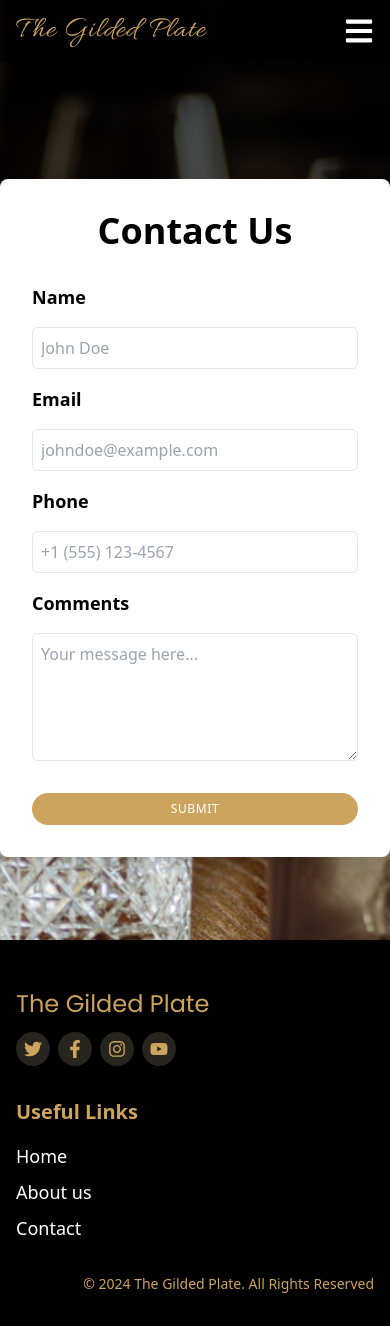
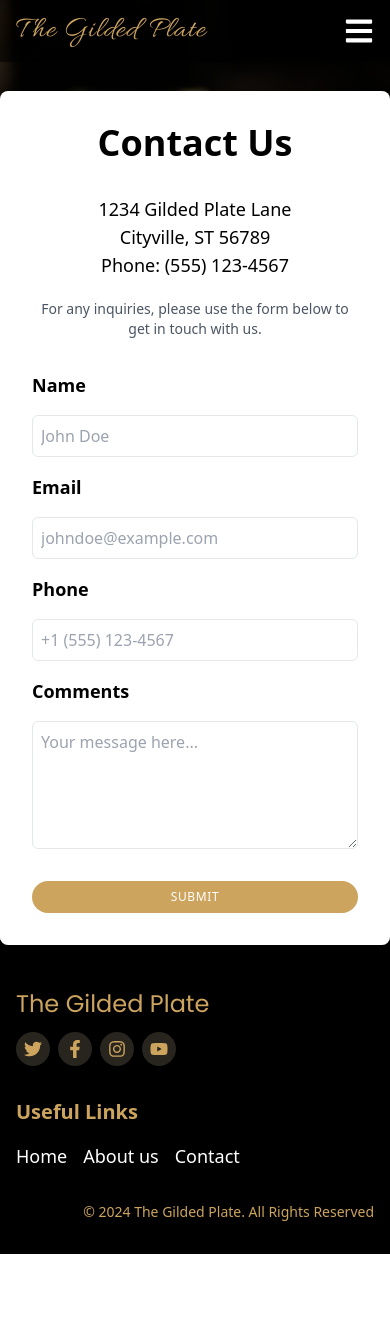
Before and after one commit to dataMichelle/gildedplate, a Next.js app: page /contact in a window 390 px wide. After the commit the page ends 1254 px from the top, so only its background shows below. Built offline with nearby package versions, Linux system fonts and the light colour scheme.

Commit message:
added phone and address to contact form

```diff
--- a/app/contact/page.jsx
+++ b/app/contact/page.jsx
@@ -4,7 +4,20 @@ export default function ContactPage() {
   return (
     <main className="relative h-screen flex mt-24 items-center">
       <div className="bg-white p-8 rounded-lg shadow-lg w-full max-w-lg mx-auto">
+        {/* Contact Information */}
         <h1 className="text-4xl font-bold mb-8 text-center">Contact Us</h1>
+
+        {/* Additional Contact Information */}
+        <div className="text-center mb-8">
+          <p className="text-lg font-medium">1234 Gilded Plate Lane</p>
+          <p className="text-lg font-medium">Cityville, ST 56789</p>
+          <p className="text-lg font-medium">Phone: (555) 123-4567</p>
+          <p className="text-sm text-gray-600 mt-5">
+            For any inquiries, please use the form below to get in touch with
+            us.
+          </p>
+        </div>
+
         <form className="flex flex-col gap-4 w-full" noValidate>
           {/* Name Field */}
           <label htmlFor="name" className="text-lg font-semibold">
--- a/components/Footer.jsx
+++ b/components/Footer.jsx
@@ -51,7 +51,7 @@ export default function Footer() {
           <h5 className="text-xl font-semibold text-[#cda45e] mb-4">
             Useful Links
           </h5>
-          <ul className="space-y-2">
+          <ul className="flex space-x-4">
             <li>
               <a
                 href="/"
```
